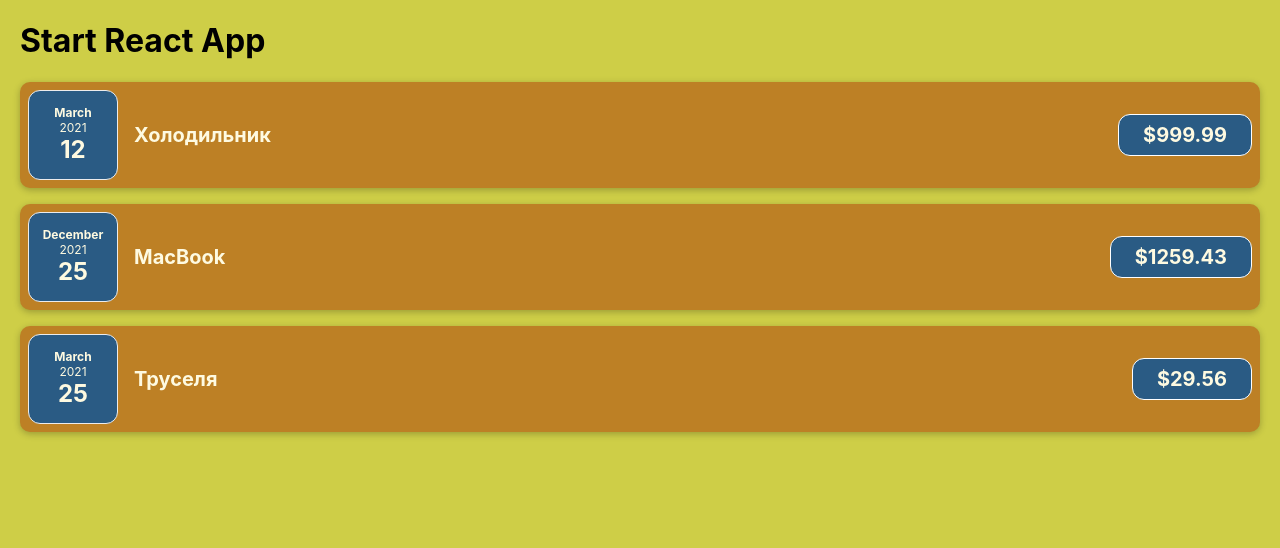
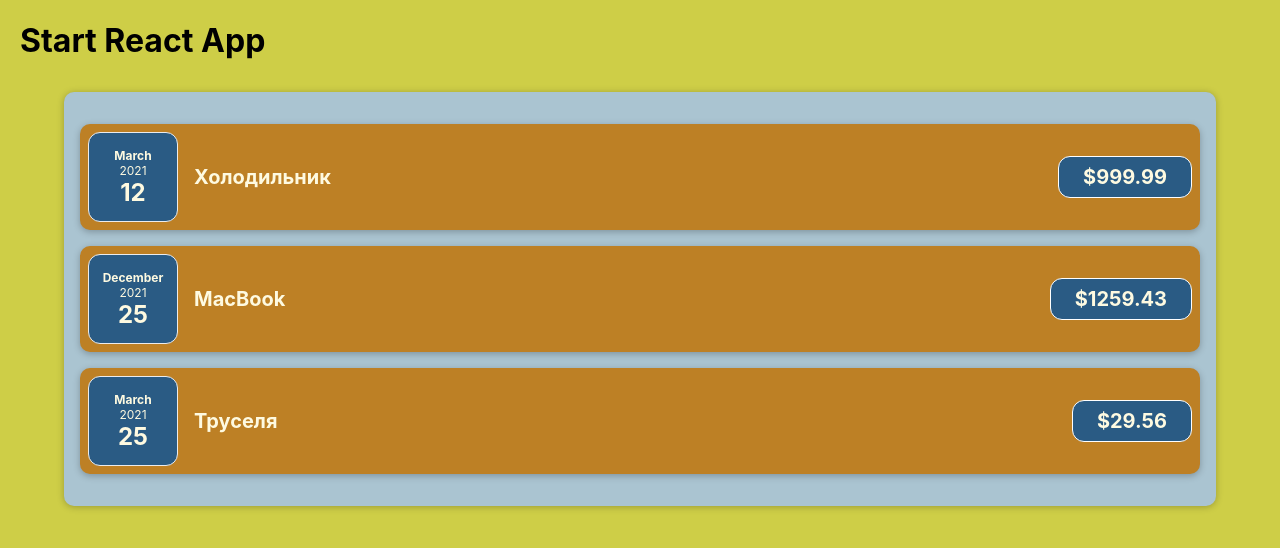
Before and after one commit to alexboagreek/react-cost-counter, a JavaScript app in the folder react-cost-counter/: page / in a window 1280 px wide. Shown: the top 548 px of the page. Built offline with nearby package versions, Linux system fonts and the light colour scheme.

Commit message:
feat: component Costs

```diff
--- a/react-cost-counter/src/App.js
+++ b/react-cost-counter/src/App.js
@@ -1,4 +1,4 @@
-import CostItem from "./components/CostItem";
+import Costs from "./components/Costs";
 
 function App() {
 
@@ -23,21 +23,8 @@
   return (
     <div>
       <h1>Start React App</h1>
-      <CostItem
-      date={ costs[0].date }
-      description={ costs[0].description }
-      amount={ costs[0].amount }
-      />
-       <CostItem
-      date={ costs[1].date }
-      description={ costs[1].description }
-      amount={ costs[1].amount }
-      />
-       <CostItem
-      date={ costs[2].date }
-      description={ costs[2].description }
-      amount={ costs[2].amount }
-      />
+      <Costs costs={ costs }/>
+
     </div>
   );
 }
--- /dev/null
+++ b/react-cost-counter/src/components/Costs.css
@@ -0,0 +1,9 @@
+.costs {
+    padding: 1rem;
+    background-color: #aac4d1;
+    margin: 2rem auto;
+    width: 70rem;
+    max-width: 95%;
+    border-radius: 10px;
+    box-shadow: 0 1px 7px rgba(0, 0, 0, 0.25);
+}
--- /dev/null
+++ b/react-cost-counter/src/components/Costs.js
@@ -0,0 +1,28 @@
+import CostItem from "./CostItem";
+import './Costs.css';
+
+function Costs(props) {
+    return (
+        <div className='costs'>
+            <CostItem
+                date={ props.costs[0].date }
+                description={ props.costs[0].description }
+                amount={ props.costs[0].amount }
+                />
+                <CostItem
+                date={ props.costs[1].date }
+                description={ props.costs[1].description }
+                amount={ props.costs[1].amount }
+                />
+                <CostItem
+                date={ props.costs[2].date }
+                description={ props.costs[2].description }
+                amount={ props.costs[2].amount }
+            />
+        </div>
+
+ );
+}
+
+
+export default Costs;
```
